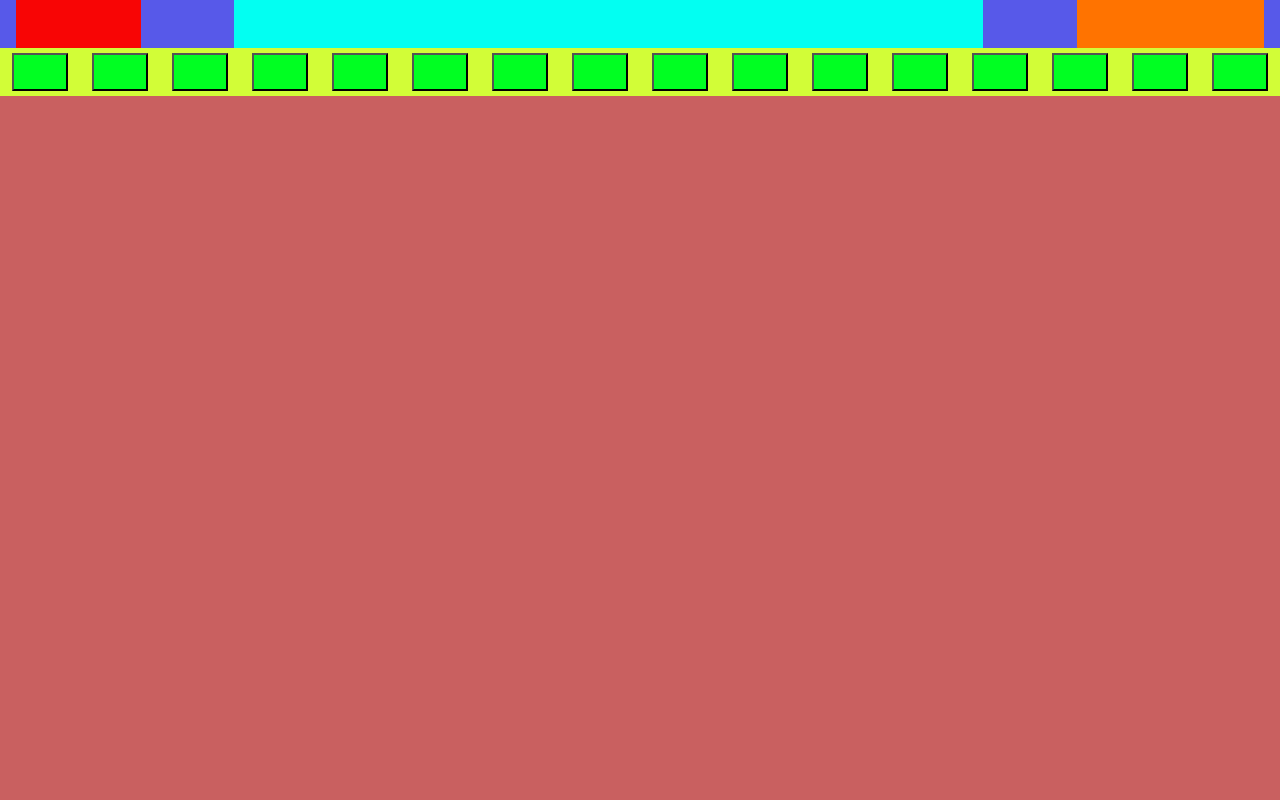
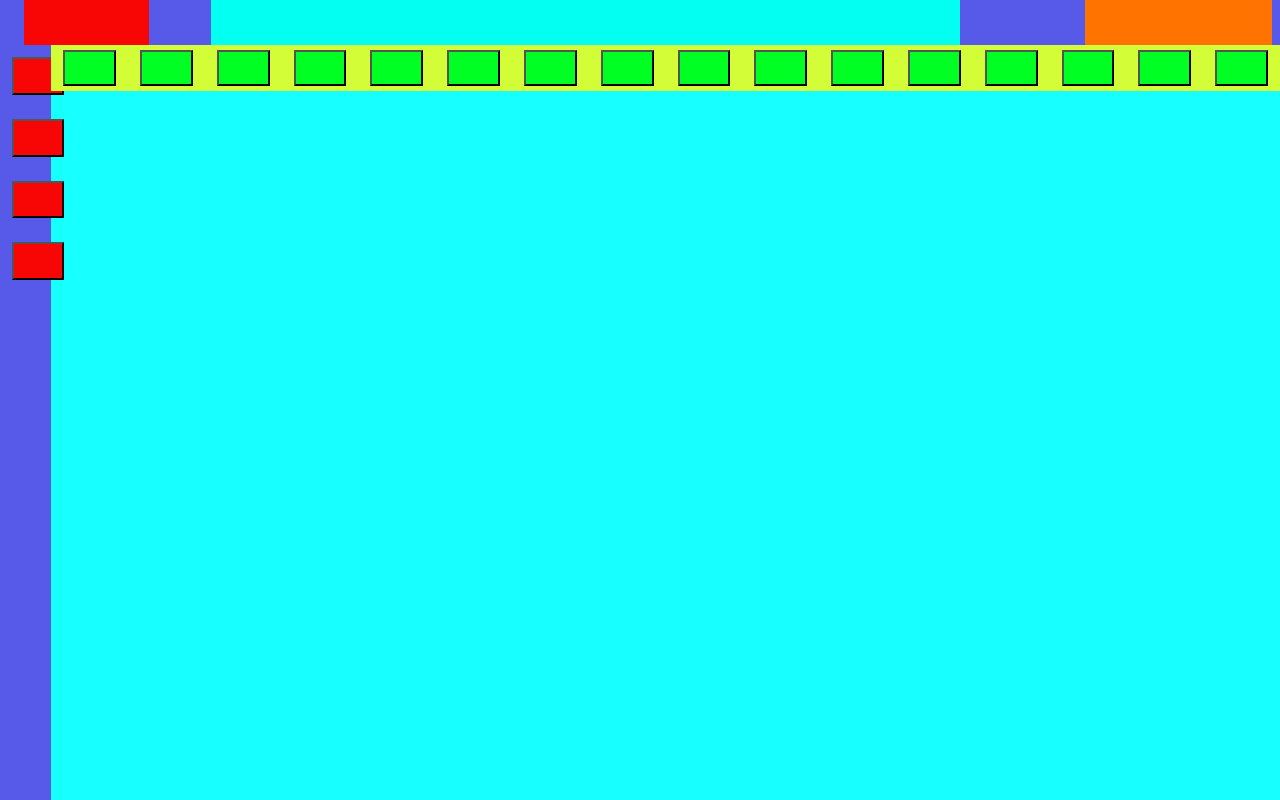
Before and after one commit to GonzaloC-Dev/Youtube_landing_page, a plain HTML site: page Views/Landing_page.html in a window 1280 px wide. Drawn offline with Linux system fonts and the light colour scheme.

Commit message:
Navigator and filter father was added. NavigatorContainer added

```diff
--- a/Styles/landing_page.css
+++ b/Styles/landing_page.css
@@ -9,7 +9,7 @@
   height: 100vh;
   flex-direction: column;
   display: flex;
-  align-items: center;
+  align-items: start;
 }
 .headerContainer {
   background-color: #5759e9;
@@ -36,6 +36,30 @@
   height: 100%;
 }
 
+.navigatorAndFilterContainer{
+  height: 100%;
+  width: 100%;
+  background-color:#18ffff;
+  display: flex;
+  flex-direction: row;
+}
+/*Navigator needs new father for content and him*/
+.navigatorContainer{
+width: 4%;
+height: 100%;
+background-color:#5759e9;
+display: flex;
+flex-direction: column;
+}
+
+.navigatorButton{
+  background-color: #f80505;
+  width: 5%;
+  height: 5%;
+  padding: 0 24px;
+  margin: 12px;
+}
+
 .filterContainer {
   background-color: #d2fd37;
   width: 100%;
--- a/Views/Landing_page.html
+++ b/Views/Landing_page.html
@@ -10,8 +10,16 @@
     <div class="headerContainer">
       <div class="startContainer"></div>
       <div class="searchBarContainer"></div>
+      <div></div>
       <div class="buttonsContainer"></div>
     </div>
+    <div class="navigatorAndFilterContainer">
+      <div class="navigatorContainer">
+        <button class="navigatorButton"></button>
+        <button class="navigatorButton"></button>
+        <button class="navigatorButton"></button>
+        <button class="navigatorButton"></button>
+      </div>
       <div class="filterContainer">
         <button class="filterButton"></button>
         <button class="filterButton"></button>
@@ -30,5 +38,6 @@
         <button class="filterButton"></button>
         <button class="filterButton"></button>
       </div>
+    </div>
   </body>
 </html>
```
